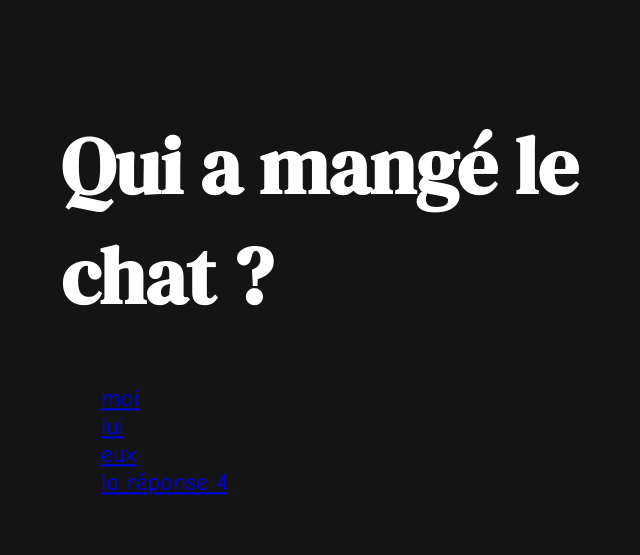
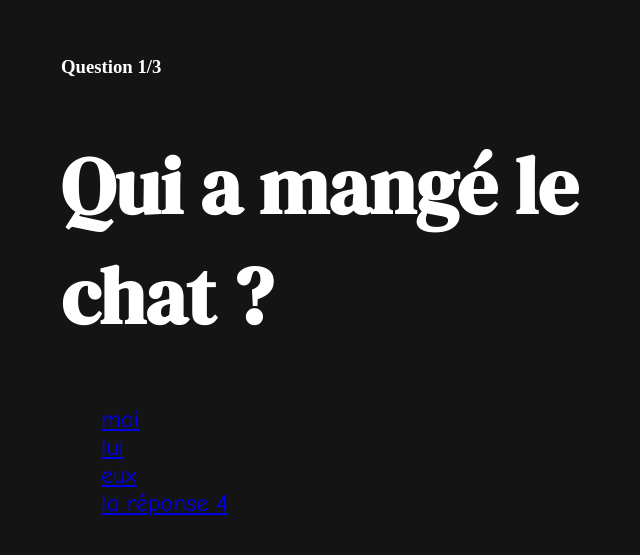
Before and after one commit to cmoagcod/Simple_Quiz_System, a plain HTML site: page quiz.html in a window 1280 px wide. Shown: the part 115-670 px from the top of the page, without its empty margins (259-899 px from the left). Drawn offline with Linux system fonts and the light colour scheme.

Commit message:
Questions number integration

```diff
--- a/quiz.html
+++ b/quiz.html
@@ -8,6 +8,7 @@
 </head>
 <body>
     <div class="questions" id="quizBox">
+        <h3 class="questionNumber" id="questionNumber">Mince</h3>
         <h1 class="question" id="question">Oops !</h1>
         <ul id="reponses" class="reponses">
             <li>Une erreur est survenue</li>
--- a/src/main.js
+++ b/src/main.js
@@ -49,10 +49,12 @@ console.log("Reponses correctes ", reponses_correctes, "/", nombre_questions+1);
 const html_quizBox = document.getElementById('quizBox');
 const html_question = document.getElementById('question');
 const html_reponses = document.getElementById('reponses');
+const html_questionNumber = document.getElementById('questionNumber');
 
 
 // Code
 if (question_number != -1) {
+    html_questionNumber.innerText = "Question " + parseInt(question_number+1) + "/" + parseInt(nombre_questions+1);
     html_question.innerText = questions[question_number].question;
     reponses = "";
     next_reponses_correctes = reponses_correctes;
```
